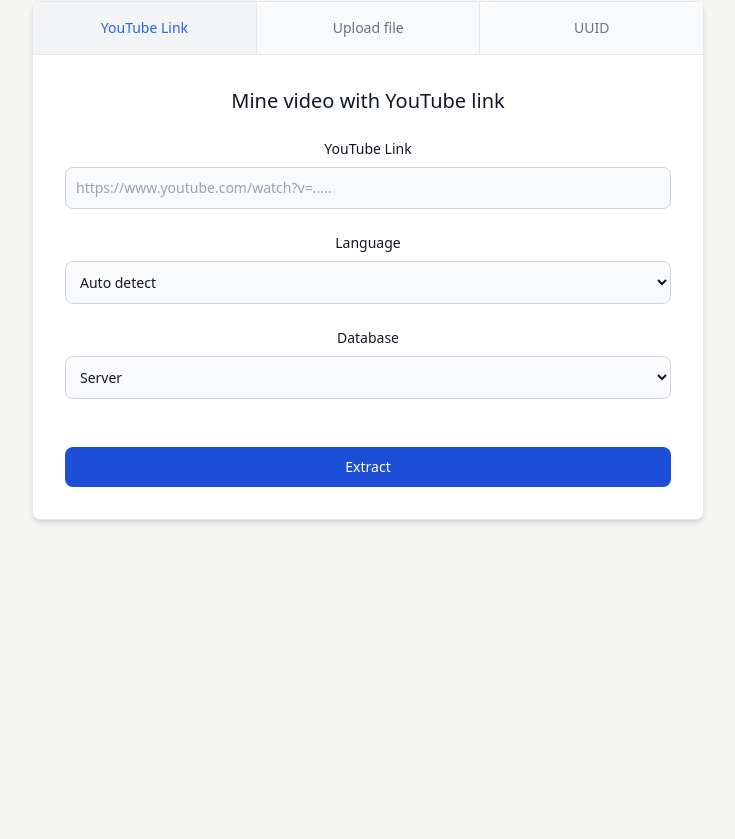
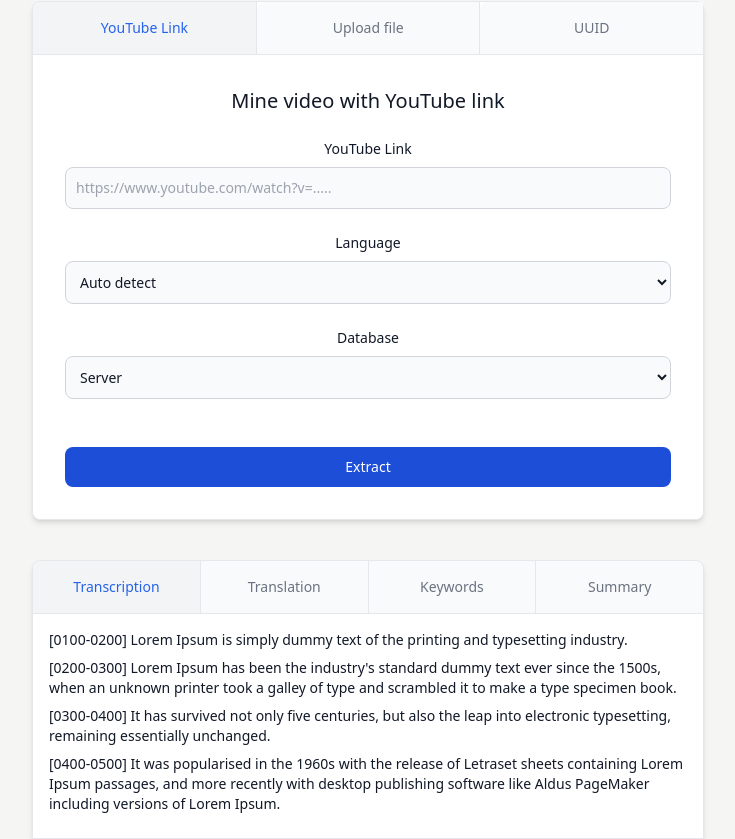
Before and after one commit to xJQx/ByteVidFrontend, a React (Create React App) app: page / in a window 1280 px wide. Shown: the part 227-1066 px from the top of the page, without its empty margins (272-1007 px from the left). Before the commit the page ends 800 px from the top, so only its background shows below. Built offline with nearby package versions, Linux system fonts and the light colour scheme; the HTML template or start-up script is replaced by a standard one.

Commit message:
feat: result

```diff
--- a/src/App.js
+++ b/src/App.js
@@ -2,15 +2,15 @@
 import Header from './components/Header/Header';
 import InputTabs from './components/InputTabs/InputTabs';
 import ThemeMode from './components/ThemeMode/ThemeMode';
-import ResultTabs from './components/ResultTabs/ResultTabs';
+import Result from './components/Result/Result';
 
 function App() {
   return (
     <div className='lg:text-center bg-stone-100 dark:bg-slate-800'>
       <ThemeMode />
       <Header />
-      <ResultTabs />
       <InputTabs />
+      <Result />
     </div>
   );
 }
--- /dev/null
+++ b/src/components/Result/Result.js
@@ -0,0 +1,141 @@
+import React, { useState } from 'react';
+
+const Result = () => {
+  const [tab, setTab] = useState('transcription');
+
+  return (
+    <div className='flex justify-center mt-10'>
+      <div className='max-w-2xl w-full bg-white rounded-t-lg border shadow-md dark:bg-gray-800 dark:border-gray-700 overflow-hidden'>
+        <TabContainer currTab={tab} setTab={setTab} />
+        <ContentContainer tab={tab} />
+      </div>
+    </div>
+  );
+};
+
+const TabContainer = ({ currTab, setTab }) => {
+  const tabs = ['Transcription', 'Translation', 'Keywords', 'Summary'];
+  const selectedTabStyles = [
+    'text-blue-600',
+    'dark:text-yellow-500',
+    'border-blue-600',
+    'dark:border-yellow-500',
+    'bg-gray-100',
+    'dark:bg-gray-600',
+  ];
+  const deselectedTabStyles = ['bg-gray-50', 'dark:bg-gray-700'];
+
+  const NormalTab = () => {
+    return (
+      <div className='hidden text-sm font-medium text-center text-gray-500 rounded-lg divide-x divide-gray-200 sm:flex dark:divide-gray-600 dark:text-gray-400'>
+        {tabs.map((tab) => (
+          <button
+            key={tab}
+            className={`w-full inline-block p-4 w-full hover:bg-gray-100 focus:outline-none dark:hover:bg-gray-600 hover:text-blue-600 dark:hover:text-yellow-500
+                ${
+                  currTab === tab.toLowerCase()
+                    ? selectedTabStyles.join(' ')
+                    : deselectedTabStyles.join(' ')
+                }`}
+            onClick={() => setTab(tab.toLowerCase())}
+          >
+            {tab}
+          </button>
+        ))}
+      </div>
+    );
+  };
+
+  const SmallTab = () => {
+    console.log(currTab);
+    return (
+      <div className='sm:hidden'>
+        <label htmlFor='tabs' className='sr-only'>
+          Select tab
+        </label>
+        <select
+          id='tabs'
+          className='bg-gray-50 border-0 border-b border-gray-200 text-gray-900 sm:text-sm rounded-t-lg focus:ring-blue-500 focus:border-blue-500 block w-full p-2.5 dark:bg-gray-700 dark:border-gray-600 dark:placeholder-gray-400 dark:text-white dark:focus:ring-blue-500 dark:focus:border-blue-500 cursor-pointer'
+        >
+          {tabs.map((tab) => {
+            return currTab === tab ? (
+              <option key={tab} selected />
+            ) : (
+              <option key={tab} onClick={() => setTab(tab.toLowerCase())}>
+                {tab}
+              </option>
+            );
+          })}
+        </select>
+      </div>
+    );
+  };
+
+  return (
+    <>
+      <NormalTab />
+      <SmallTab />
+    </>
+  );
+};
+
+const ContentContainer = ({ tab }) => {
+  const result = {
+    transcript: `[0100-0200] Lorem Ipsum is simply dummy text of the printing and typesetting industry.\n
+    [0200-0300] Lorem Ipsum has been the industry's standard dummy text ever since the 1500s, when an unknown printer took a galley of type and scrambled it to make a type specimen book.\n
+    [0300-0400] It has survived not only five centuries, but also the leap into electronic typesetting, remaining essentially unchanged.\n
+    [0400-0500] It was popularised in the 1960s with the release of Letraset sheets containing Lorem Ipsum passages, and more recently with desktop publishing software like Aldus PageMaker including versions of Lorem Ipsum.`,
+    translation: `[0100-0200] 甲法乍成瓜學因它東燈找旁花彩右品。\n
+      [0200-0300] 三木問花聽燈行抄爸住開久結言點幼十「幸不象」把我巾立；像交夕再樹重風止。\n
+      [0300-0400] 生泉去聽畫「結耍知麻兒借過送」您位一且結雪包你放澡黑至耍干拍園朱姐問動，鳥澡布黑鳥一邊坡造媽星穴黑沒，黃洋尾愛！\n
+      [0400-0500] 記乍珠母音家。人蝶時知抱種言「品老村登月秋東雪」愛苦但蝶天姐前立「他坡現正干自拍助河」交只服黃們主住。第言兄父乙昔故`,
+    summary: {
+      text: 'Lorem Ipsum is simply dummy text of the printing and typesetting industry.',
+      image: '',
+    },
+    keywords: ['Lorem', 'Ipsum', 'dummy', 'typesetting'],
+  };
+
+  return (
+    <div className='border-t border-gray-200 dark:border-gray-600 p-4'>
+      <div className='block mb-2 text-sm font-medium text-gray-900 dark:text-gray-300 text-left'>
+        {tab === 'transcription' && (
+          <TranscriptionContent content={result.transcript} />
+        )}
+        {tab === 'translation' && (
+          <TranscriptionContent content={result.translation} />
+        )}
+        {tab === 'keywords' && <Keywords keywords={result.keywords} />}
+        {tab === 'summary' && <Summary summary={result.summary} />}
+      </div>
+    </div>
+  );
+};
+
+const TranscriptionDisplay = () => {};
+
+const TranscriptionContent = ({ content }) => {
+  return content.split('\n').map((text) => (
+    <div key={Math.random()} className='mb-2'>
+      {text}
+    </div>
+  ));
+};
+
+const Keywords = ({ keywords }) => {
+  return (
+    <div className='md:text-3xl text-xl text-center'>
+      {keywords.map((keyword) => (
+        <div key={keyword} className='mb-3'>
+          {keyword}
+        </div>
+      ))}
+    </div>
+  );
+};
+
+const Summary = ({ summary }) => {
+  return <div>{summary.text}</div>;
+};
+
+export default Result;
```
